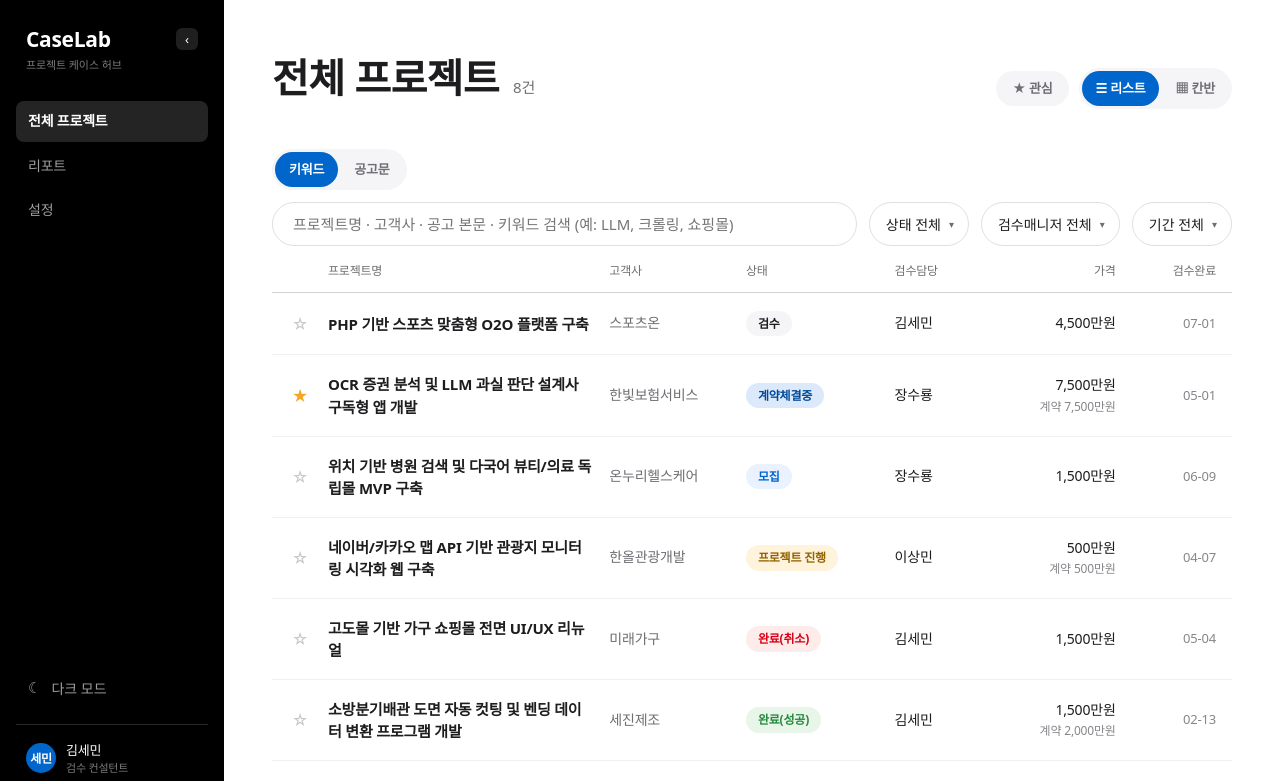
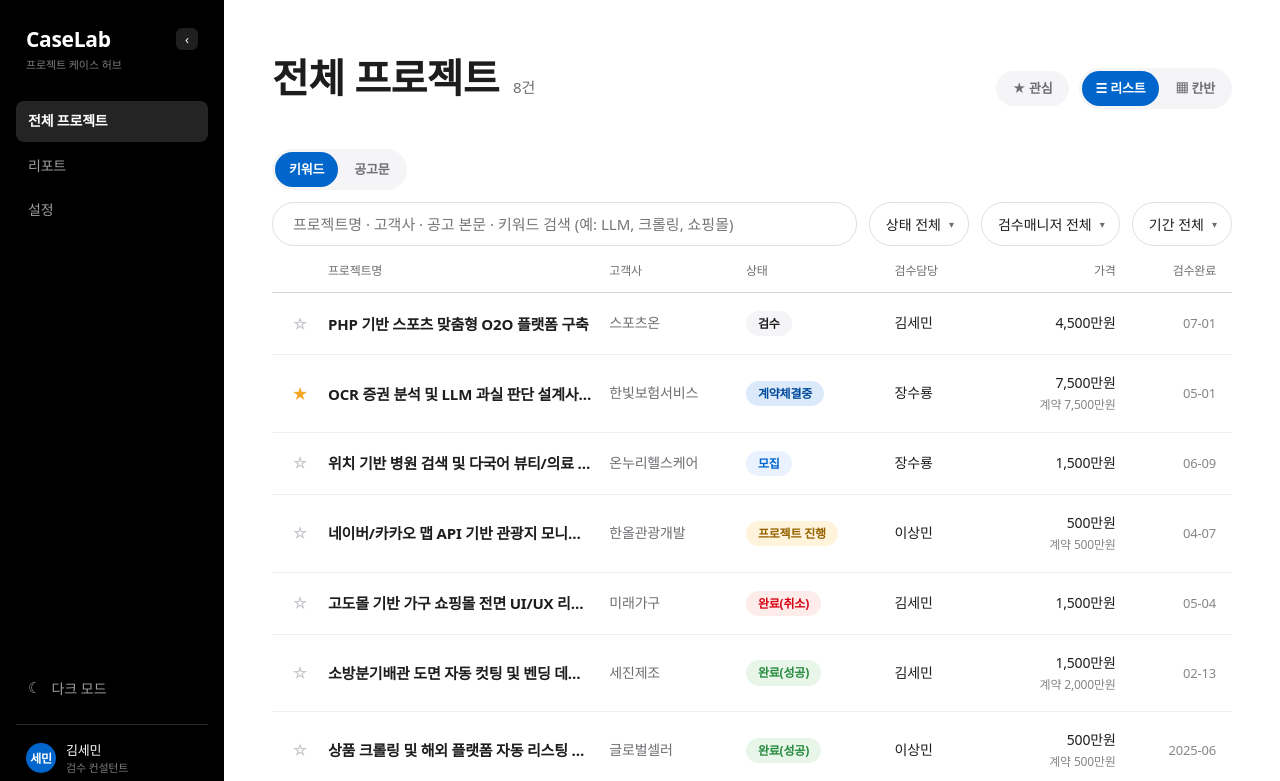
Before and after one commit to chyon8/caselab, a Next.js app: page / in a window 1280 px wide. Shown: the top 781 px of the page. Built offline with nearby package versions, Linux system fonts and the light colour scheme.

Commit message:
feat:white space

```diff
--- a/src/features/projects/ProjectList.module.css
+++ b/src/features/projects/ProjectList.module.css
@@ -174,6 +174,10 @@
   font-weight: 600;
   color: var(--page-text);
   text-decoration: none;
+  white-space: nowrap;
+  overflow: hidden;
+  text-overflow: ellipsis;
+  display: block; /* Link is inline by default, needs block to apply ellipsis */
 }
 .name:hover {
   text-decoration: underline;
@@ -412,6 +416,10 @@
 .ai-name {
   font-size: 14px;
   color: var(--page-text);
+  white-space: nowrap;
+  overflow: hidden;
+  text-overflow: ellipsis;
+  min-width: 0;
 }
 
 .ai-name b {
```
